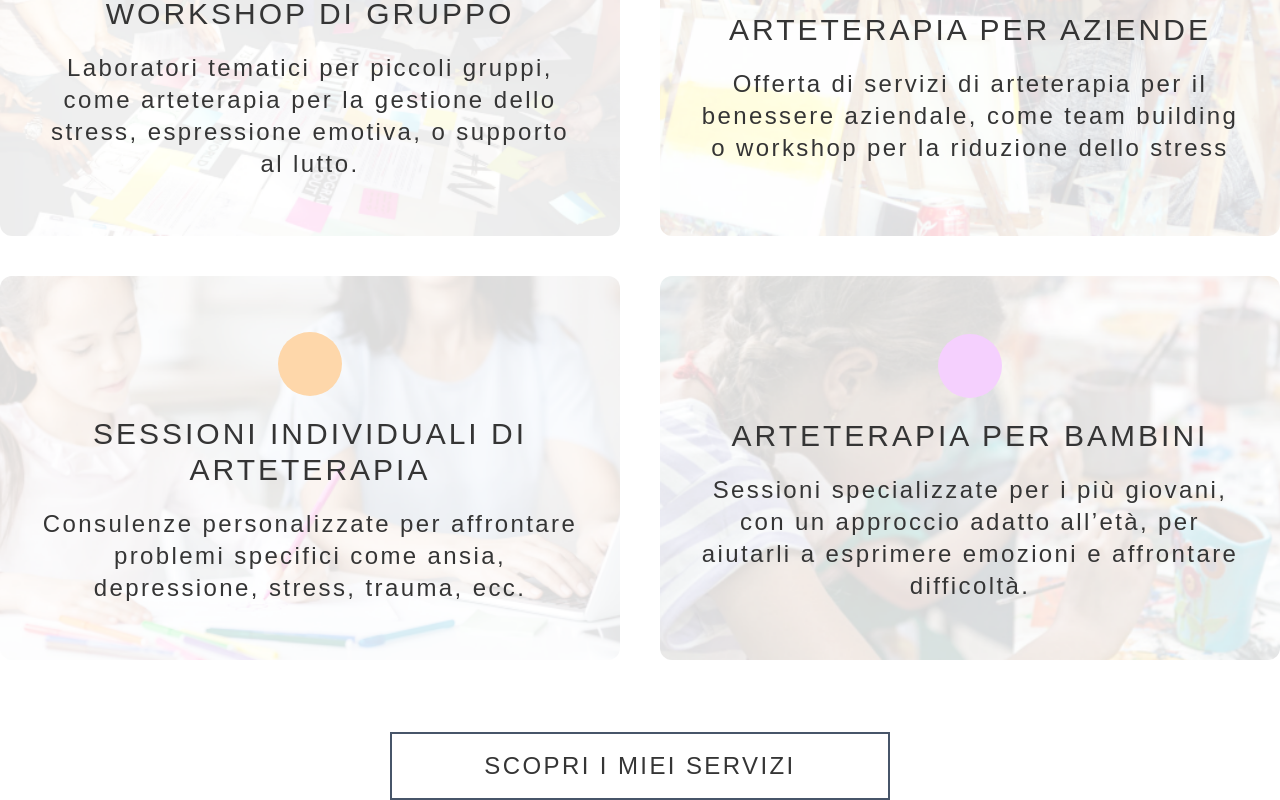
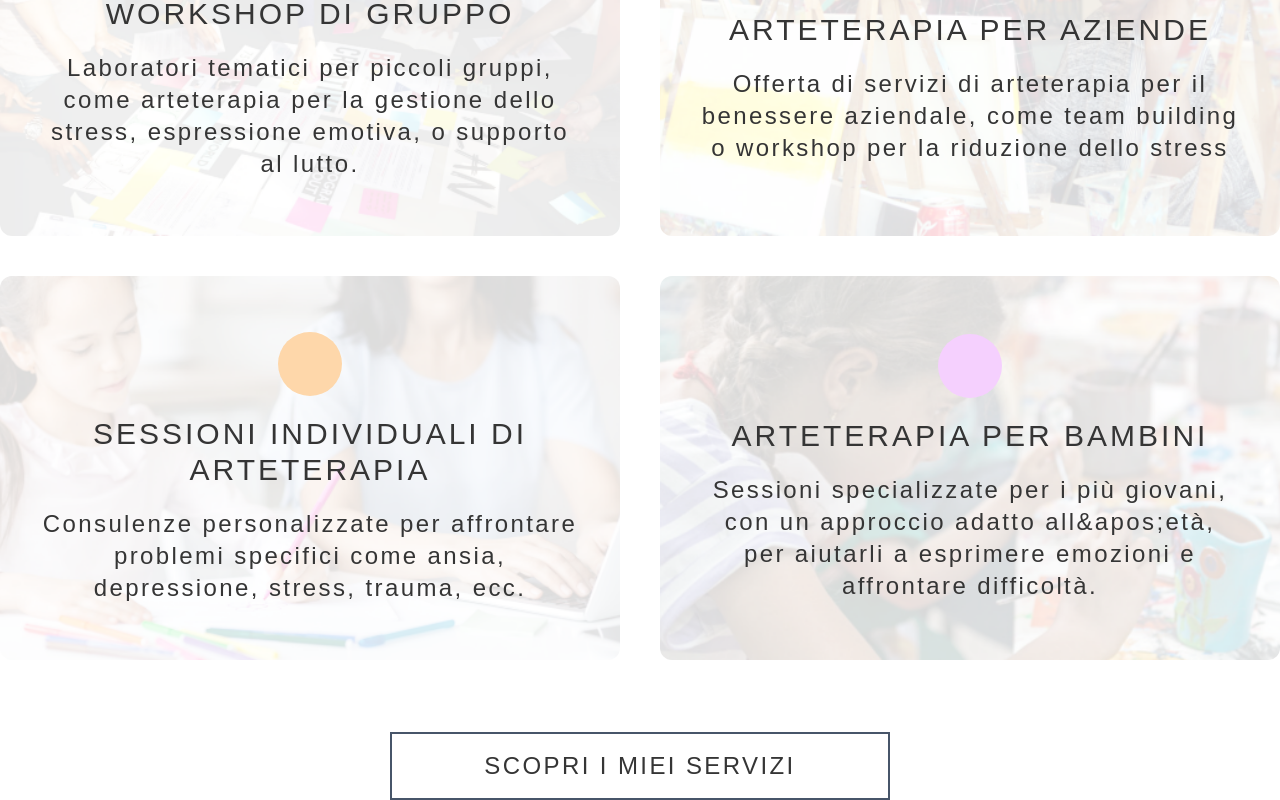
Before and after one commit to matttre3/elisa-arteterapia, a Next.js app: page / in a window 1280 px wide. Shown: the part 2285-3085 px from the top of the page. Built offline with nearby package versions, Linux system fonts and the light colour scheme.

Commit message:
fix: removing apos and adding key to map

```diff
--- a/components/Homepage/Servizi/Servizi.tsx
+++ b/components/Homepage/Servizi/Servizi.tsx
@@ -27,7 +27,7 @@ export default function Servizi() {
     {
       title: "ARTETERAPIA PER BAMBINI",
       description:
-        "Sessioni specializzate per i più giovani, con un approccio adatto all’età, per aiutarli a esprimere emozioni e affrontare difficoltà.",
+        "Sessioni specializzate per i più giovani, con un approccio adatto all&apos;età, per aiutarli a esprimere emozioni e affrontare difficoltà.",
       color: "bg-fuchsia-200",
       image: "bg-bambini-service",
     },
@@ -44,9 +44,10 @@ export default function Servizi() {
           attraverso <strong>l'arte e la terapia</strong>
         </p>
         <div className="flex flex-col flex-wrap gap-10 lg:flex-row">
-          {content.map((singleService) => {
+          {content.map((singleService, index) => {
             return (
               <ServiceCard
+                key={index}
                 title={singleService.title}
                 description={singleService.description}
                 color={singleService.color}
```
